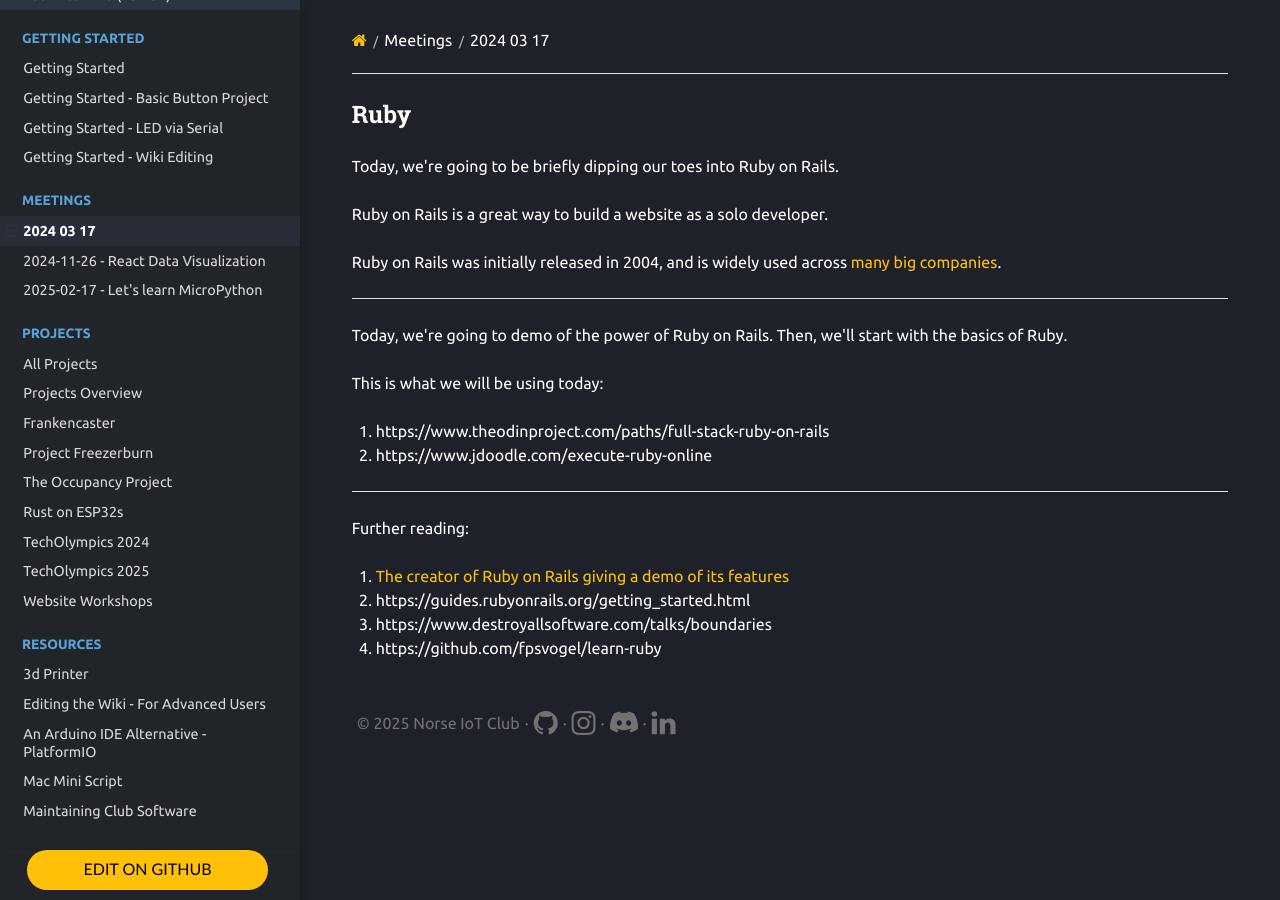
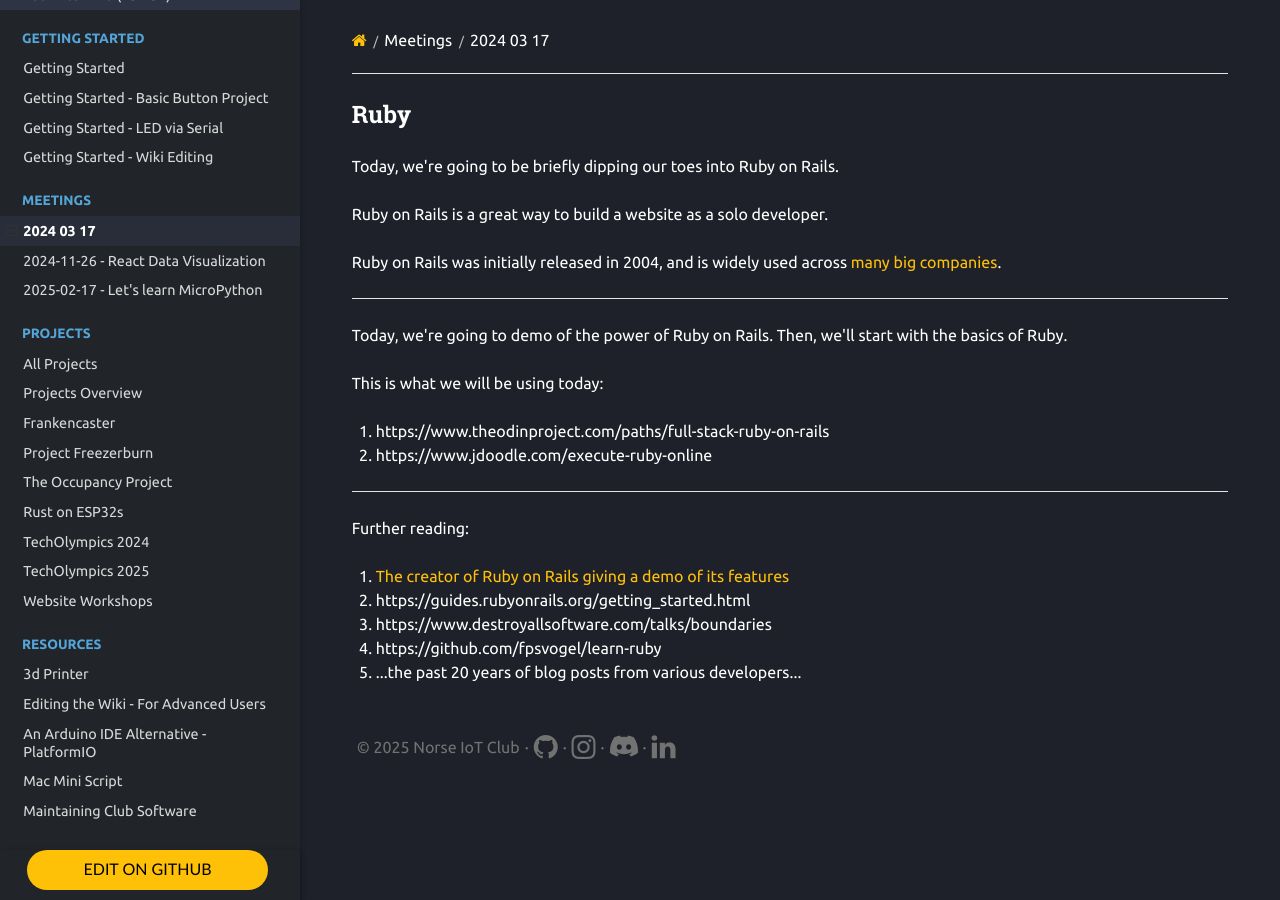
Before and after one commit to Norse-IoT/Wiki, an MkDocs documentation site: the page built from docs/meetings/2024-03-17.md, in a window 1280 px wide. Built offline with MkDocs 1.6.1, drawn with Linux system fonts in a browser that asks for light colours; nearby versions of some CDN libraries.

Commit message:
Update 2024-03-17.md

```diff
--- a/docs/meetings/2024-03-17.md
+++ b/docs/meetings/2024-03-17.md
@@ -23,3 +23,4 @@
 1. https://guides.rubyonrails.org/getting_started.html
 1. https://www.destroyallsoftware.com/talks/boundaries
 1. https://github.com/fpsvogel/learn-ruby
+1. ...the past 20 years of blog posts from various developers...
```
